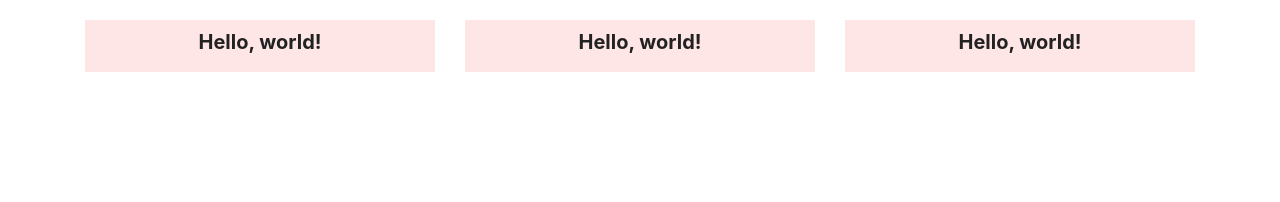
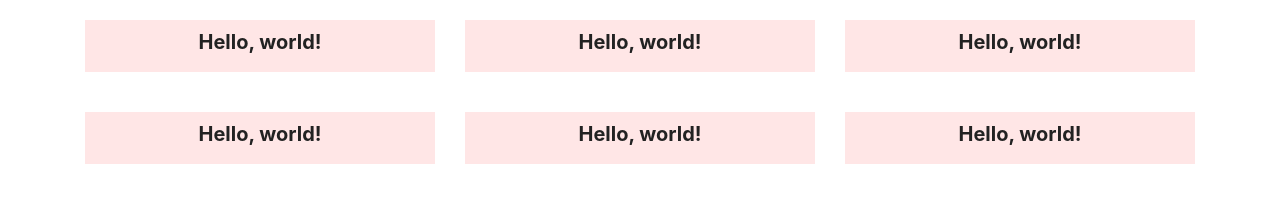
Before and after one commit to ztalgorepublic/practice, a plain HTML site: page index.html in a window 1280 px wide. Drawn offline with nearby package versions, Linux system fonts and the light colour scheme.

Commit message:
second-commit

```diff
--- a/index.html
+++ b/index.html
@@ -53,6 +53,29 @@
 
       </div>
 
+           <div class="row">
+
+        <div class="col-md-4">
+          <div class="header-section">
+            <h1>Hello, world!</h1>
+          </div>
+
+        </div>
+
+        <div class="col-md-4">
+          <div class="header-section">
+          <h1>Hello, world!</h1>
+        </div>
+        </div>
+
+        <div class="col-md-4">
+          <div class="header-section">
+          <h1>Hello, world!</h1>
+        </div>
+        </div>
+
+      </div>
+
     </div>
 
 
```
